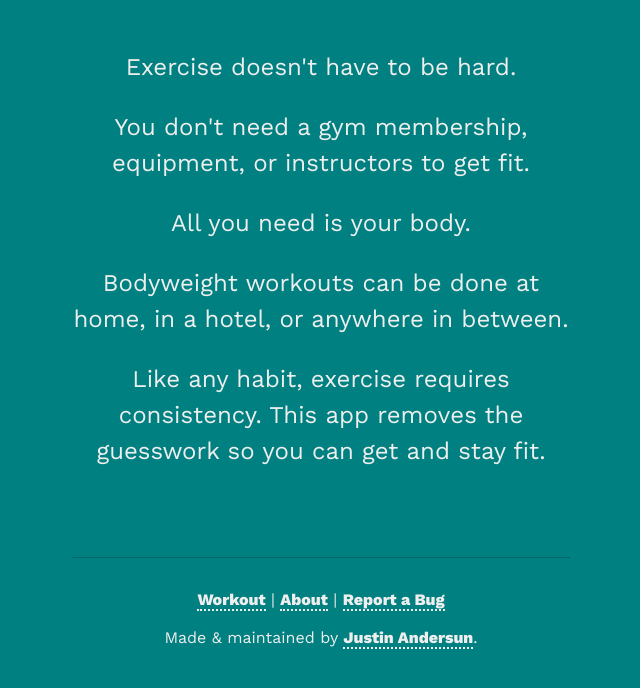
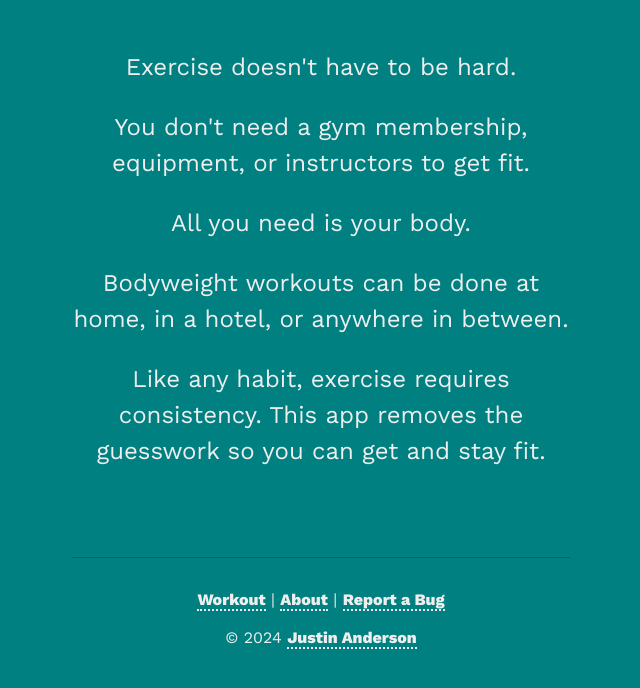
Before and after one commit to justinandersun/bodyweight-fit, a plain HTML site: page about.html in a window 1280 px wide. Shown: the part 92-780 px from the top of the page, without its empty margins (319-959 px from the left). Drawn offline with Linux system fonts and the light colour scheme.

Commit message:
footer update

```diff
--- a/about.html
+++ b/about.html
@@ -5,7 +5,7 @@
   <meta name="viewport" content="width=device-width, initial-scale=1.0">
   <meta name="description" content="Bodyweight Fit provides custom, simple bodyweight workouts to increase your core strength with no equipment.">
   <meta name="keywords" content="bodyweight workouts, bodyweight workout generator, bodyweight fitness, workouts with no equipment">
-  <meta name="author" content="Justin Andersun">
+  <meta name="author" content="Justin Anderson">
   <link rel="stylesheet" href="style.css">
 </head>
 <!-- Google tag (gtag.js) -->
@@ -44,7 +44,7 @@
       <a href="https://forms.gle/varSUdnRKSrPmBmt6" target="_blank">Report a Bug</a>
     </p>
     <br>
-    <p>Made & maintained by <a href="https://andersun.com" target="_blank">Justin Andersun</a>.</p>
+    <p>&copy <script type="text/javascript">document.write(new Date().getFullYear());</script> <a href="https://andersun.com" target="_blank">Justin Anderson</a></p>
   </footer>
 </div>
 
```
Also changed, not shown: index.html (+2 -2 lines).
